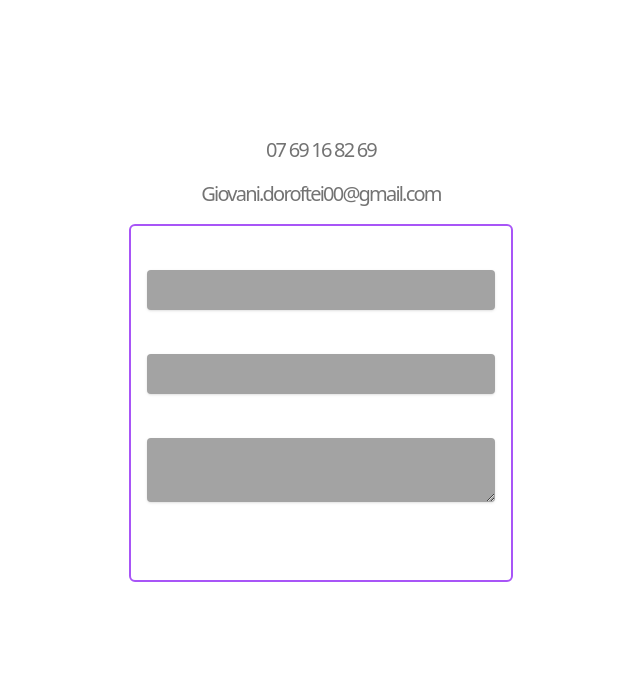
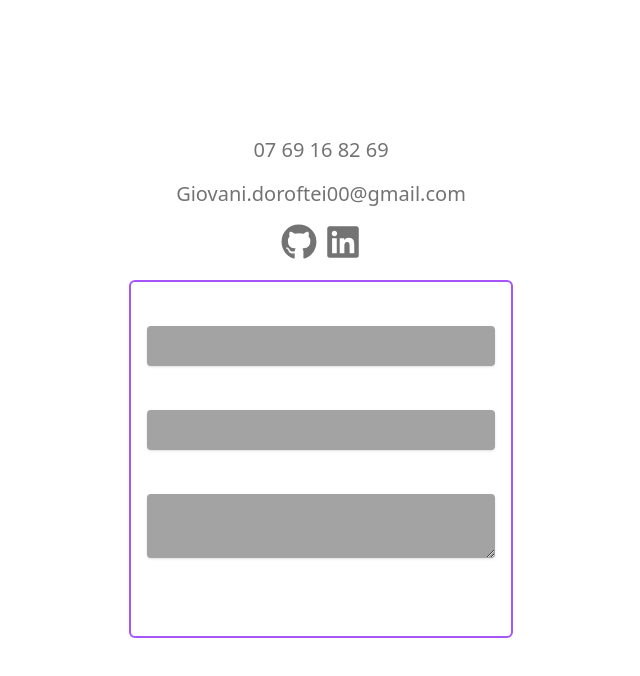
Before and after one commit to David-giovanni/Portfolio, a React (Create React App) app in the folder my-ptf/: page /contact in a window 1280 px wide. Shown: the top 676 px of the page, without its empty margins (319-959 px from the left). Built offline with nearby package versions, Linux system fonts and the light colour scheme.

Commit message:
add icons Git/Lkn

```diff
--- a/my-ptf/src/Components/About.js
+++ b/my-ptf/src/Components/About.js
@@ -37,7 +37,7 @@ const About = () => {
                   whileInView={{ opacity: 1, x: 0 }}
                   initial={{ opacity: 0, x: 0 }}
                   transition={{ duration: 1 }}
-                  className="bg-gradient-to-r from-purple-400 via-blue-300 to-purple-500 flex m-auto text-white py-2 px-4 rounded-md mt-4 shadow-md transition duration-300 ease-in-out"
+                  className="bg-gradient-to-r from-purple-400 via-blue-300 to-purple-500 flex m-auto text-white py-2 px-4 rounded-xl mt-4 shadow-md transition duration-300 ease-in-out"
                   onClick={handleDownload}
                 >
                   DOWNLOAD CV IN ENGLISH
@@ -46,7 +46,7 @@ const About = () => {
                   whileInView={{ opacity: 1, x: 0 }}
                   initial={{ opacity: 0, x: 0 }}
                   transition={{ duration: 1 }}
-                  className="bg-gradient-to-r from-purple-400 via-blue-300 to-purple-500 flex m-auto text-white py-2 px-4 rounded-md mt-4 shadow-md transition duration-300 ease-in-out"
+                  className="bg-gradient-to-r from-purple-400 via-blue-300 to-purple-500 flex m-auto  text-white py-2 px-4 rounded-xl mt-4 shadow-md transition duration-300 ease-in-out"
                   onClick={handleDownload}
                 >
                   DOWNLOAD CV IN FRENCH
--- a/my-ptf/src/Components/Contact.js
+++ b/my-ptf/src/Components/Contact.js
@@ -1,9 +1,14 @@
 import React from "react";
 import { motion } from "framer-motion";
+import { FaGithub, FaLinkedin } from "react-icons/fa";
 
 const Contact = () => {
   return (
-    <div className="">
+    <motion.div
+      whileInView={{ opacity: 1, y: 0 }}
+      initial={{ opacity: 0, y: 100 }}
+      transition={{ duration: 1.5 }}
+    >
       <div id="contact" className="text-white border-neutral-900">
         <div
           whileInView={{ opacity: 1, y: 0 }}
@@ -12,15 +17,29 @@ const Contact = () => {
           className="mt-10 text-center text-4xl font-bold"
         >
           Get in Touch
-          <div className="text-center tracking-tighter pt-10 font-normal">
+          <div className="text-center pt-10 font-normal">
             <p className="my-4 text-xl text-neutral-500">07 69 16 82 69</p>
             <p className="my-4 text-xl text-neutral-500">
               Giovani.doroftei00@gmail.com
             </p>
+            <div className="flex justify-center gap-2">
+              <a
+                href="https://github.com/David-giovanni"
+                className="text-neutral-500 hover:text-white flex justify-center items-center"
+              >
+                <FaGithub icon={FaGithub} className="" />
+              </a>
+              <a
+                href="https://www.linkedin.com/in/david-giovanni-doroftei/"
+                className="text-neutral-500 hover:text-white flex justify-center items-center"
+              >
+                <FaLinkedin icon={FaLinkedin} className="" />
+              </a>
+            </div>
           </div>
         </div>
       </div>
-      <div className="flex flex-col justify-center items-center">
+      <div className="flex flex-col justify-center items-center pt-5">
         <div className=" text-white text-center">
           <form
             action="https://formspree.io/f/xvgpovgp"
@@ -82,7 +101,7 @@ const Contact = () => {
           </form>
         </div>
       </div>
-    </div>
+    </motion.div>
   );
 };
 
```
